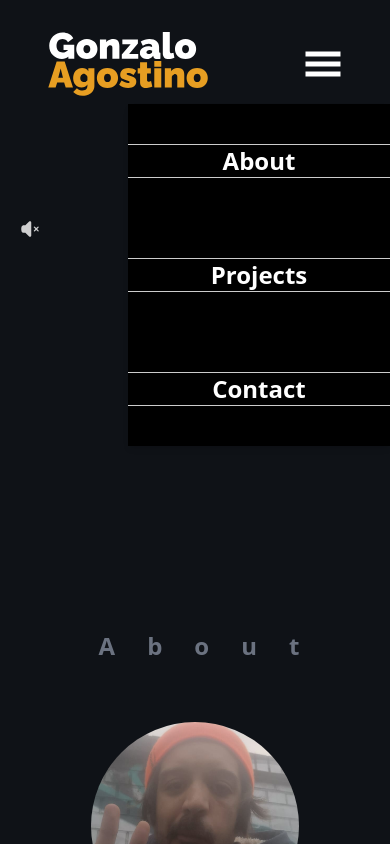
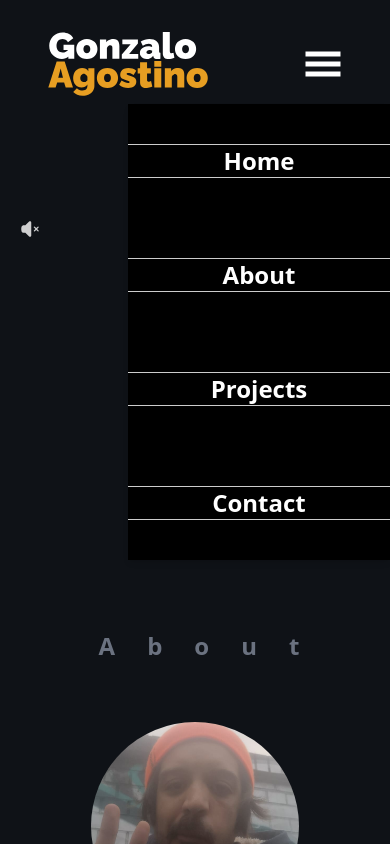
Before and after one commit to JaviAzua/agostino-port, a Next.js app: page / in a window 390 px wide. Both pictures are taken after a click on the icon 322 px from the left and 64 px from the top of the page. Shown: the top 844 px of the page. Built offline with nearby package versions, Linux system fonts and the light colour scheme.

Commit message:
new burguer menu added 2.0

```diff
--- a/components/Header.tsx
+++ b/components/Header.tsx
@@ -64,6 +64,15 @@ function Header({}: Props) {
               className="bg-black absolute z-20 left-32 right-0 shadow-md"
             >
               <ul className="py-10 text-2xl font-semibold flex flex-col gap-20">
+                <Link
+                  onClick={() => setMenuOpen(!menuOpen)}
+                  to="reel"
+                  spy={true}
+                  smooth={true}
+                  duration={500}
+                >
+                  <li className="burguerMenu">Home</li>
+                </Link>
                 <Link
                   onClick={() => setMenuOpen(!menuOpen)}
                   to="about"
```
